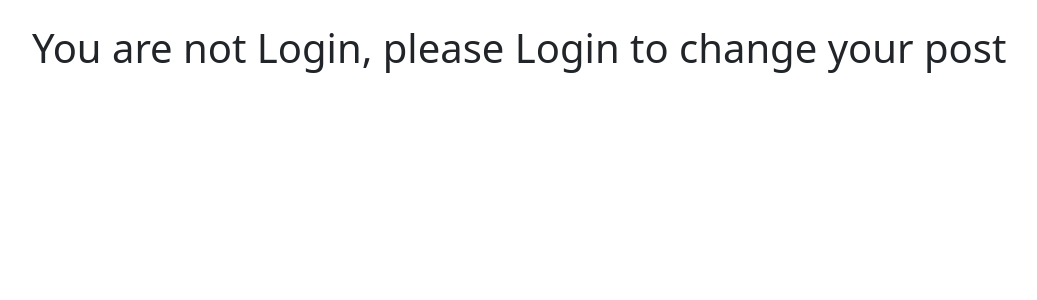
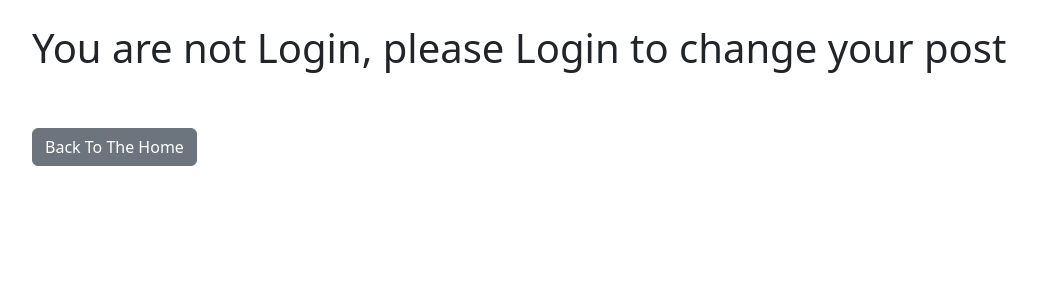
Before and after one commit to LeuterLorenzo/PPM_project_Leuter_Lorenzo, a Django app: page /autentification/1/edit_profile_page/ in a window 1280 px wide. Shown: the part 56-356 px from the top of the page, without its empty margins (50-1087 px from the left). Run offline with Django 4.2, Linux system fonts and the light colour scheme; data comes from the database, SQL or seed files in the repository; some libraries are stand-ins or nearby versions.

Commit message:
last change template

```diff
--- a/autentification/templates/registration/create_user_profile_page.html
+++ b/autentification/templates/registration/create_user_profile_page.html
@@ -19,7 +19,8 @@
     {% else %}
 
     <h1>You are not Login, please Login to change your post</h1>
-
+    <br/><br/>
+    <a href="{% url 'home' %}" class="btn btn-secondary">Back To The Home</a>
     {% endif %}
 
     <br/><br/>
--- a/autentification/templates/registration/edit_profile_page.html
+++ b/autentification/templates/registration/edit_profile_page.html
@@ -19,13 +19,15 @@
         {% else %}
 
             <h1>You are not the correct User To EditThis Page...</h1>
-
+            <br/><br/>
+            <a href="{% url 'home' %}" class="btn btn-secondary">Back To The Home</a>
         {% endif %}
 
     {% else %}
 
         <h1>You are not Login, please Login to change your post</h1>
-
+        <br/><br/>
+        <a href="{% url 'home' %}" class="btn btn-secondary">Back To The Home</a>
     {% endif %}
 
 {% endblock %}
--- a/theblog/templates/add_category.html
+++ b/theblog/templates/add_category.html
@@ -19,7 +19,8 @@
     {% else %}
 
     <h1>You are not Login, please Login to change your post</h1>
-
+    <br/><br/>
+    <a href="{% url 'home' %}" class="btn btn-secondary">Back To The Home</a>
     {% endif %}
 
 {% endblock %}
--- a/theblog/templates/add_comment.html
+++ b/theblog/templates/add_comment.html
@@ -20,7 +20,8 @@
     {% else %}
 
     <h1>You are not Login, please Login to change your post</h1>
-
+    <br/><br/>
+    <a href="{% url 'home' %}" class="btn btn-secondary">Back To The Home</a>
     {% endif %}
 
 {% endblock %}
--- a/theblog/templates/add_post.html
+++ b/theblog/templates/add_post.html
@@ -26,7 +26,8 @@
     {% else %}
 
     <h1>You are not Login, please Login to change your post</h1>
-
+    <br/><br/>
+    <a href="{% url 'home' %}" class="btn btn-secondary">Back To The Home</a>
     {% endif %}
 
 {% endblock %}
--- a/theblog/templates/category.html
+++ b/theblog/templates/category.html
@@ -37,5 +37,7 @@
     {% endfor %}
     {% else %}
         <h2>Sorry this page does not exist.</h2>
+        <br/><br/>
+        <a href="{% url 'home' %}" class="btn btn-secondary">Back To The Home</a>
     {% endif %}
 {% endblock %}
--- a/theblog/templates/delete_comment.html
+++ b/theblog/templates/delete_comment.html
@@ -32,7 +32,8 @@
     {% else %}
 
     <h1>You are not Login, please Login to change your post</h1>
-
+    <br/><br/>
+    <a href="{% url 'home' %}" class="btn btn-secondary">Back To The Home</a>
     {% endif %}
 
 {% endblock %}
--- a/theblog/templates/delete_post.html
+++ b/theblog/templates/delete_post.html
@@ -21,6 +21,8 @@
     {% else %}
 
     <h1>You are not Login, please Login to change your post</h1>
+    <br/><br/>
+    <a href="{% url 'home' %}" class="btn btn-secondary">Back To The Home</a>
 
     {% endif %}
 
--- a/theblog/templates/update_post.html
+++ b/theblog/templates/update_post.html
@@ -23,6 +23,8 @@
     {% else %}
 
     <h1>You are not Login, please Login to change your post</h1>
+    <br/><br/>
+    <a href="{% url 'home' %}" class="btn btn-secondary">Back To The Home</a>
 
     {% endif %}
 
```
